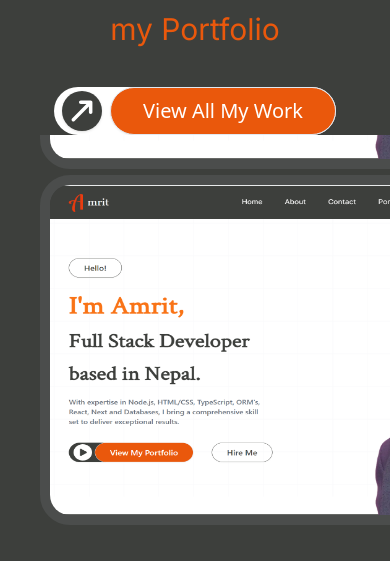
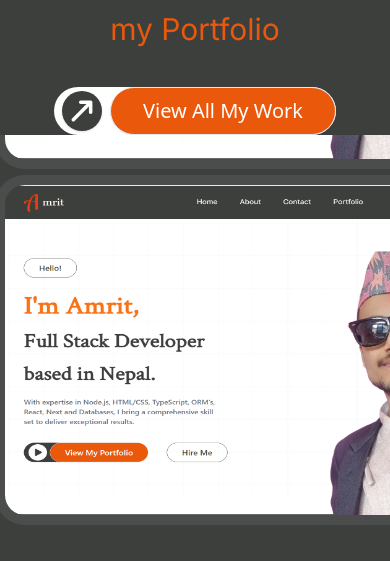
Before and after one commit to karkiamrit/developer-portfolio, a Next.js app: page / in a window 390 px wide. Shown: the part 3520-4081 px from the top of the page. Built offline with nearby package versions, Linux system fonts and the light colour scheme.

Commit message:
responsiveness complete

```diff
--- a/src/components/Portfolio.tsx
+++ b/src/components/Portfolio.tsx
@@ -26,7 +26,8 @@ const Portfolio = () => {
           {
             breakpoint: 1024,
             settings: {
-              slidesToShow: 2,
+              vertical:true,
+              slidesToShow: 1,
               slidesToScroll: 1,
               infinite: true,
               dots: true
@@ -86,8 +87,8 @@ const Portfolio = () => {
         </div>
       </div>
 
-      <div className="overflow-hidden">
-        <Slider {...settings}  className="flex flex-row mt-10 xl:ml-16 xl:pl-6 -ml-[60px] w-[600px] xl:w-auto" >
+      <div className="overflow-hidden sm:ml-20 md:ml-0 flex justify-center">
+        <Slider {...settings}  className="flex flex-row mt-10  xl:pl-6  w-[600px] xl:w-auto" >
             {images.map((image, index) => (
               <div key={index}>
                 <Image alt={image.alt} width={580} height={90} src={image.src} className="border-customlightGray xl:h-[400px] h-[350px] rounded-[30px] border-[10px]" />
```
